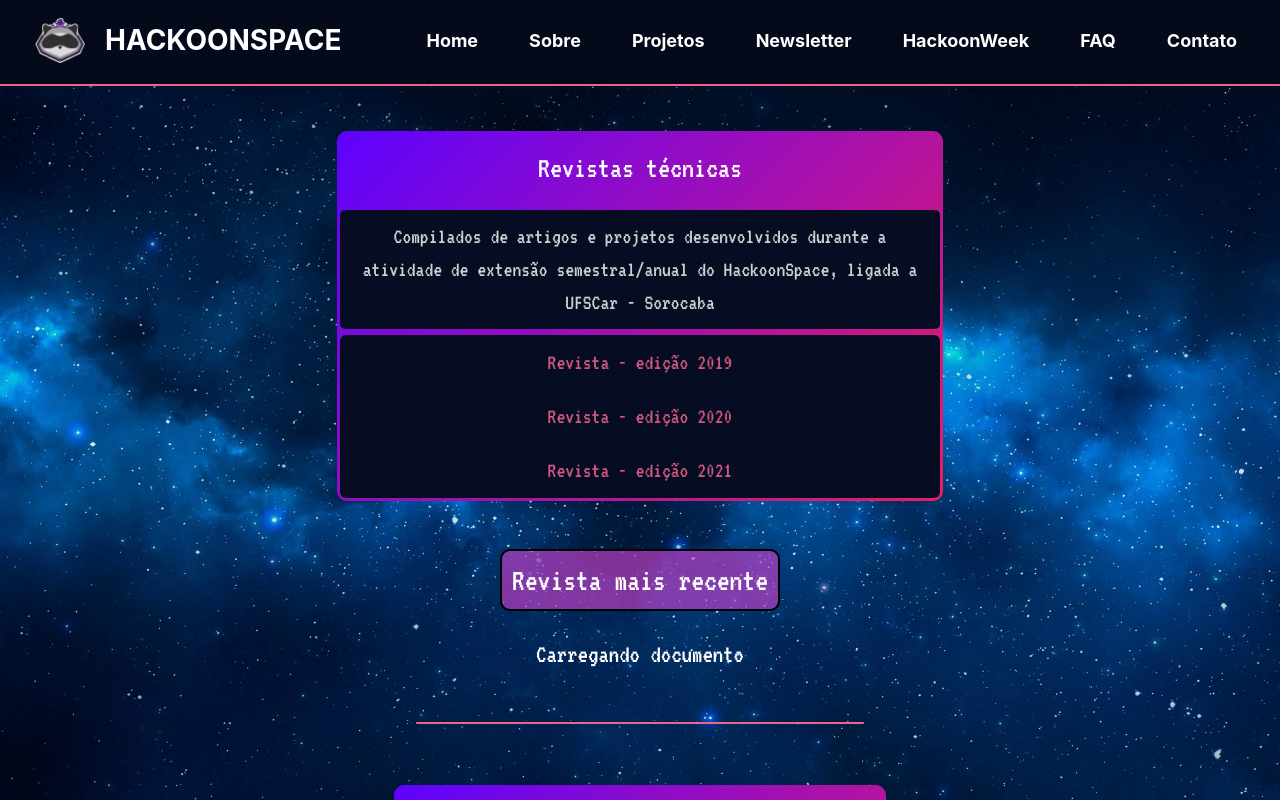
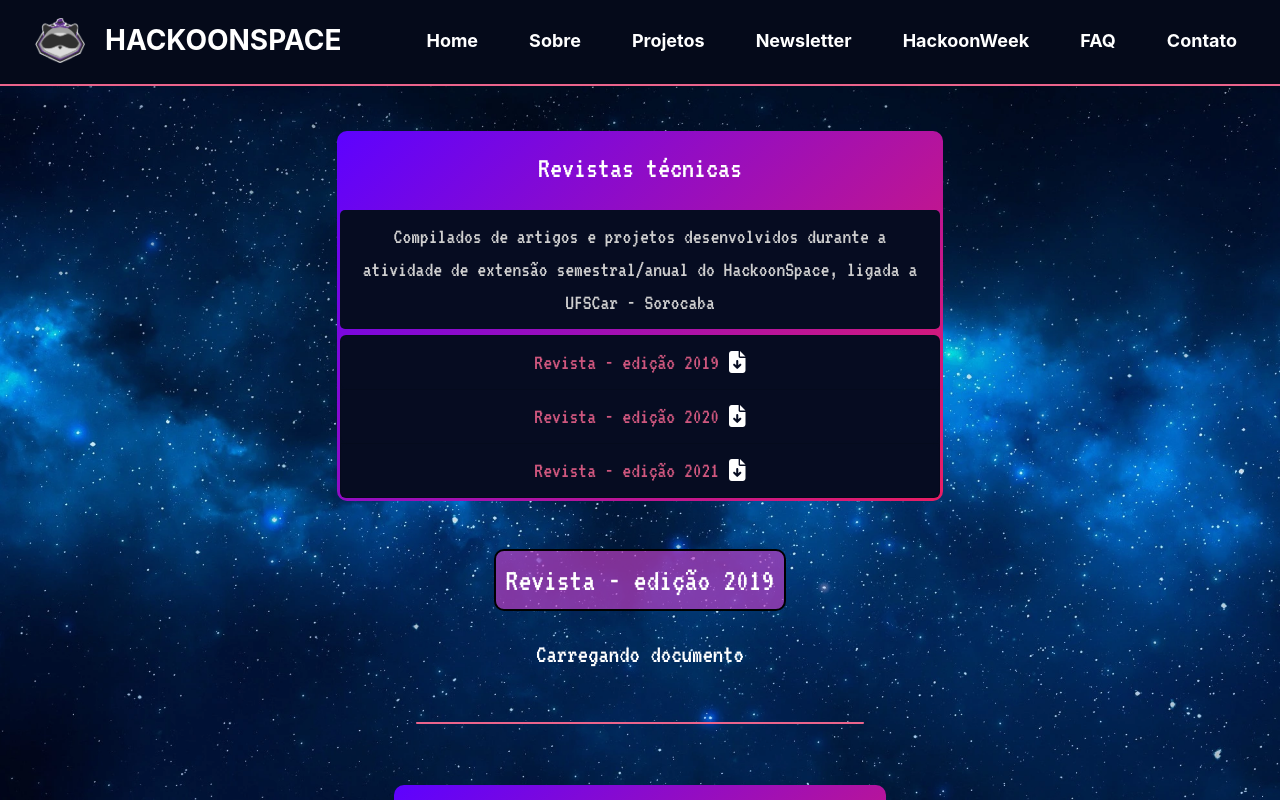
Before and after one commit to hackoonspace/site_v2, a Next.js app: page /projects in a window 1280 px wide. Shown: the top 800 px of the page. Built offline with nearby package versions, Linux system fonts and the light colour scheme.

Commit message:
Adding projects selector

```diff
--- a/components/List/index.tsx
+++ b/components/List/index.tsx
@@ -1,15 +1,10 @@
 
 import ListStyle from './style';
-
-type ListItem = {
-    title: string;
-    href: string;
-}
 
 interface Props {
     title: string;
     description: string;
-    items: ListItem[]
+    items: JSX.Element[]
 }
 
 function List({title, description, items}: Props) {
@@ -21,17 +16,7 @@
                     {description}
                 </p>
                 <ul className="list list-group">
-                    {
-                        items.map((item, index) => {
-                            return (
-                                <li key={`${title}-item-${index}`} className="list-item list-group-item">
-                                    <a className='list-anchor' target='__blank' href={item.href}>
-                                        <span className='list-anchor-text'>{item.title}</span>
-                                    </a>
-                                </li>
-                            )
-                        })
-                    }
+                    { items }
                 </ul>
             </div>
             <style jsx>
--- a/components/Panel/style.tsx
+++ b/components/Panel/style.tsx
@@ -29,8 +29,8 @@
     }
 
     .text::after {
-        content: " █ ";
-        font-size: 24px;
+        content: "█";
+        font-size: 28px;
         margin-left: 12px;
         display: inline-block;
         animation: cursor-blink 1.1s steps(2) infinite;
--- a/components/ScrollTop/style.tsx
+++ b/components/ScrollTop/style.tsx
@@ -21,8 +21,4 @@
     .scroll-container:hover {
         background: #f44bfac0;
     }
-
-    .scroll-icon {
-        font-size: 20px;
-    }
 `;
--- a/components/Title/style.tsx
+++ b/components/Title/style.tsx
@@ -2,6 +2,7 @@
 
 export default css`
     .styled-title {
+        text-align: center;
         color: white;
         background-color: #c740cca4;
         border: 2px solid black;
--- /dev/null
+++ b/data/projects.json
@@ -0,0 +1,48 @@
+{
+    "magazines": [
+        {
+            "title": "Revista - edição 2019",
+            "href": "/files/Revista_-_2019.pdf"
+        },
+        {
+            "title": "Revista - edição 2020",
+            "href": "/files/Revista_-_2020.pdf"
+        },
+        {
+            "title": "Revista - edição 2021",
+            "href": "/files/Revista_-_2021.pdf"
+        }
+    ],
+    "contents": [
+        {
+            "title": "HackoonWeek 2020",
+            "href": "https://www.youtube.com/watch?v=AHOb6xl9p3M&list=PLSYx7h5HkQPoW5WIdgco9CC3nehcqJYD9"
+        },
+        {
+            "title": "HackoonWeek 2021",
+            "href": "https://www.youtube.com/watch?v=QirPzv4L1qQ&list=PLSYx7h5HkQPq3FyaGPbNyQf6GGhgV0akj"
+        },
+        {
+            "title": "Debates",
+            "href": "https://www.youtube.com/watch?v=LsNiSnrzqq8&list=PLSYx7h5HkQPqPT1vgFMOadh84CZdn235O"
+        }
+    ],
+    "extension": [
+        {
+            "title": "Como fazer artigos e projetos do Hackoon",
+            "href": "https://drive.google.com/file/d/1XgK7N1jNAQZlCngcnfFFAqebvVYOwgJT/view?usp=sharing"
+        },
+        {
+            "title": "Metodologia da atividade",
+            "href": "https://drive.google.com/file/d/1vh1OEVg8hTyP9zycr7VYwlk7MUWgrih4/view?usp=sharing"
+        },
+        {
+            "title": "Template para projetos",
+            "href": "https://github.com/hackoonspace/Hackoonspace-template"
+        },
+        {
+            "title": "Template para artigos",
+            "href": "https://docs.google.com/document/d/1K0a9rRnaQLw8S4OEPLUzsHkiMlewEikI/edit?usp=share_link&ouid=116752840306989541290&rtpof=true&sd=true"
+        }
+    ]
+}
--- a/pages/projects.tsx
+++ b/pages/projects.tsx
@@ -2,8 +2,14 @@
 import { Document, Page } from 'react-pdf';
 import { Head, Navbar, HorizontalDivider, List, ScrollTop, Footer, Title } from '../components';
 import { useWindowSize } from '../utils/resizing';
+import { FontAwesomeIcon } from '@fortawesome/react-fontawesome';
+import { faFileDownload } from '@fortawesome/free-solid-svg-icons';
+
+import projectsJson from '../data/projects.json';
+const { magazines, contents, extension } = projectsJson;
 
 export default function Projects() {
+    const [documentIndex, setDocumentIndex] = useState(0);
     const [numPages, setNumPages] = useState(null);
     const [pageNumber, setPageNumber] = useState(1);
     const [zoom, setZoom] = useState(false);
@@ -39,6 +45,11 @@
         setPageNumber(newPage);
     }
 
+    const changeDocument = (newIndex: number) => {
+        if (newIndex > -1 && newIndex < magazines.length)
+            setDocumentIndex(newIndex);
+    }
+
     const pdfWidth = zoom ? Math.min((windowSize.width || 1000) * 0.9, 1000) : Math.min((windowSize.width || 450) * 0.9, 450);
 
     return (
@@ -49,17 +60,38 @@
             <List
                 title='Revistas técnicas'
                 description='Compilados de artigos e projetos desenvolvidos durante a atividade de extensão semestral/anual do HackoonSpace, ligada a UFSCar - Sorocaba'
-                items={[
-                    { title: 'Revista - edição 2019', href: '/files/Revista_-_2019.pdf'},
-                    { title: 'Revista - edição 2020', href: '/files/Revista_-_2020.pdf'},
-                    { title: 'Revista - edição 2021', href: '/files/Revista_-_2021.pdf'}
-                ]}
+                items={
+                    magazines.map((magazine, index) => {
+                        return (
+                            <li key={`${magazine.title}-item-${index}`} className="list-item list-group-item" onClick={() => changeDocument(index)}>
+                                <button className='project-anchor list-anchor'>
+                                    <span
+                                        style={{cursor: 'pointer'}}
+                                        className='list-anchor-text'
+                                    >
+                                        {magazine.title}
+                                    </span>
+                                    <a target='__blank' href={magazine.href}>
+                                        <FontAwesomeIcon
+                                            style={{
+                                                maxHeight: 22,
+                                                marginLeft: 10,
+                                                verticalAlign: 'text-bottom'
+                                            }}
+                                            icon={faFileDownload}
+                                        />
+                                    </a>
+                                </button>
+                            </li>
+                        )
+                    })
+                }
             />
             <div className='d-flex align-items-center justify-content-center flex-column mt-5'>
-                <Title text='Revista mais recente'/>
+                <Title text={magazines[documentIndex].title} />
                 <div style={{marginTop: 16}}>
                     <Document
-                        file='/files/Revista_-_2021.pdf'
+                        file={magazines[documentIndex].href}
                         onLoadSuccess={onDocumentLoadSuccess}
                         loading='Carregando documento'
                         error='Problema ao carregar o documento'
@@ -96,22 +128,33 @@
             <List
                 title='Playlists de conteúdo'
                 description='Compilados de vídeos e lives passados do HackoonSpace'
-                items={[
-                    { title: 'HackoonWeek 2020', href: 'https://www.youtube.com/watch?v=AHOb6xl9p3M&list=PLSYx7h5HkQPoW5WIdgco9CC3nehcqJYD9'},
-                    { title: 'HackoonWeek 2021', href: 'https://www.youtube.com/watch?v=QirPzv4L1qQ&list=PLSYx7h5HkQPq3FyaGPbNyQf6GGhgV0akj'},
-                    { title: 'Debates', href: 'https://www.youtube.com/watch?v=LsNiSnrzqq8&list=PLSYx7h5HkQPqPT1vgFMOadh84CZdn235O'}
-                ]}
+                items={
+                    contents.map((content, index) => {
+                        return (
+                            <li key={`${content.title}-item-${index}`} className="list-item list-group-item">
+                                <a className='list-anchor' target='__blank' href={content.href}>
+                                    <span className='list-anchor-text'>{content.title}</span>
+                                </a>
+                            </li>
+                        )
+                    })
+                }
             />
             <HorizontalDivider />
             <List
                 title='Guia para atividade de extensão'
                 description='Está interessado na nossa extensão? Ou quer apoiar o Hackoon com um artigo/projeto? Seguem alguns links para te ajudar'
-                items={[
-                    { title: 'Como fazer artigos e projetos do Hackoon', href: 'https://drive.google.com/file/d/1XgK7N1jNAQZlCngcnfFFAqebvVYOwgJT/view?usp=sharing' },
-                    { title: 'Metodologia da atividade', href: 'https://drive.google.com/file/d/1vh1OEVg8hTyP9zycr7VYwlk7MUWgrih4/view?usp=sharing' },
-                    { title: 'Template para projetos', href: 'https://github.com/hackoonspace/Hackoonspace-template' },
-                    { title: 'Template para artigos', href: 'https://docs.google.com/document/d/1K0a9rRnaQLw8S4OEPLUzsHkiMlewEikI/edit?usp=share_link&ouid=116752840306989541290&rtpof=true&sd=true' }
-                ]}
+                items={
+                    extension.map((ext, index) => {
+                        return (
+                            <li key={`${ext.title}-item-${index}`} className="list-item list-group-item">
+                                <a className='list-anchor' target='__blank' href={ext.href}>
+                                    <span className='list-anchor-text'>{ext.title}</span>
+                                </a>
+                            </li>
+                        )
+                    })
+                }
             />
             <ScrollTop />
             <Footer/>
--- a/styles/globals.css
+++ b/styles/globals.css
@@ -335,10 +335,13 @@
     font-size: 22px;
     background-color: #a828ac9b;
     max-width: 50%;
+    text-decoration: none;
+    border: 2px solid black;
 }
 
 .page-button:hover {
     background: #c740cca4;
+    color: white;
 }
 
 .numeric-input {
@@ -355,6 +358,55 @@
     font-family: 'VT323';
     text-align: center;
     font-size: 26px;
+}
+
+.list-item {
+    background-color: #060c21;
+    color: white;
+    font-family: 'VT323';
+    font-size: 22px;
+    padding: 0;
+}
+
+.list-item:hover {
+    background-color: #0d1a48;
+}
+
+.list-anchor {
+    padding: 10px;
+    width: 100%;
+    display: block;
+    text-decoration: none;
+}
+
+.list-anchor-text {
+    font-weight: 150;
+    color: #eb628be1;
+}
+
+.list-anchor:hover {
+    transition: .1s linear;
+    color: #ffaec6e1;
+    text-decoration: underline;
+}
+
+.project-anchor {
+    border-radius: 0.375rem;
+    border: 0;
+    background-color: #060c21;
+}
+
+.project-anchor:hover, .project-anchor:active, .project-anchor:focus {
+    background-color: #0d1a48;
+}
+
+/* Fonte Awesome style override */
+.svg-inline--fa path {
+    color: white !important;
+}
+
+.fa-file-arrow-down:hover path {
+    color: #ffaec6e1 !important;
 }
 
 @media (max-width: 660px) {
```
Also changed, not shown: components/List/style.tsx (+0 -30 lines), 1 other file (tests, documents, lock files or other folders).
